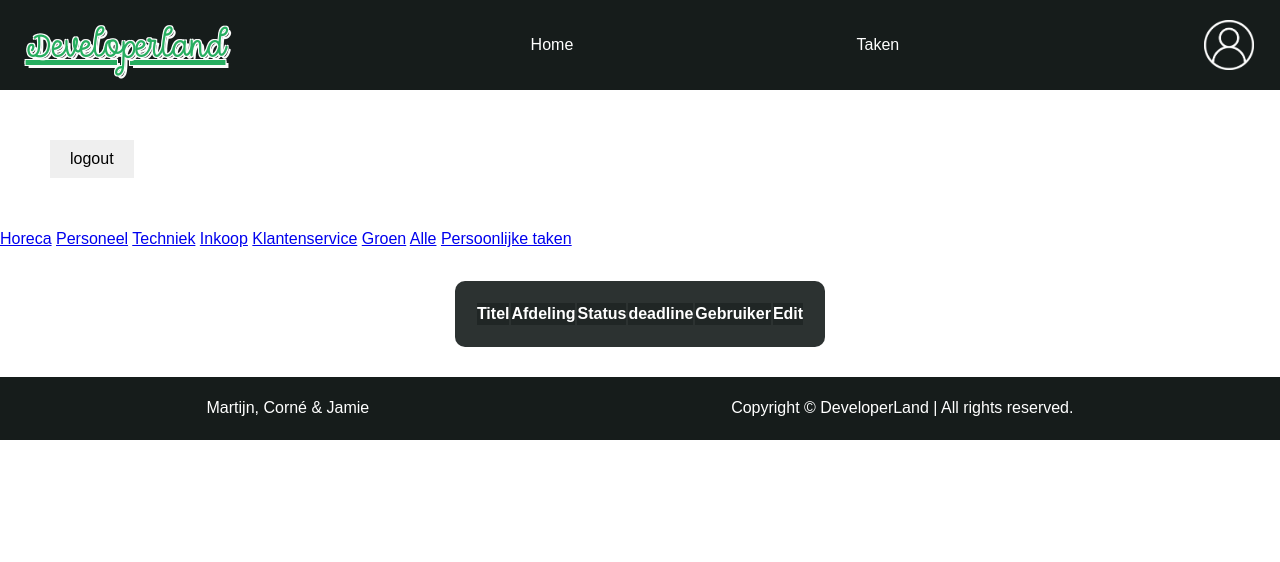
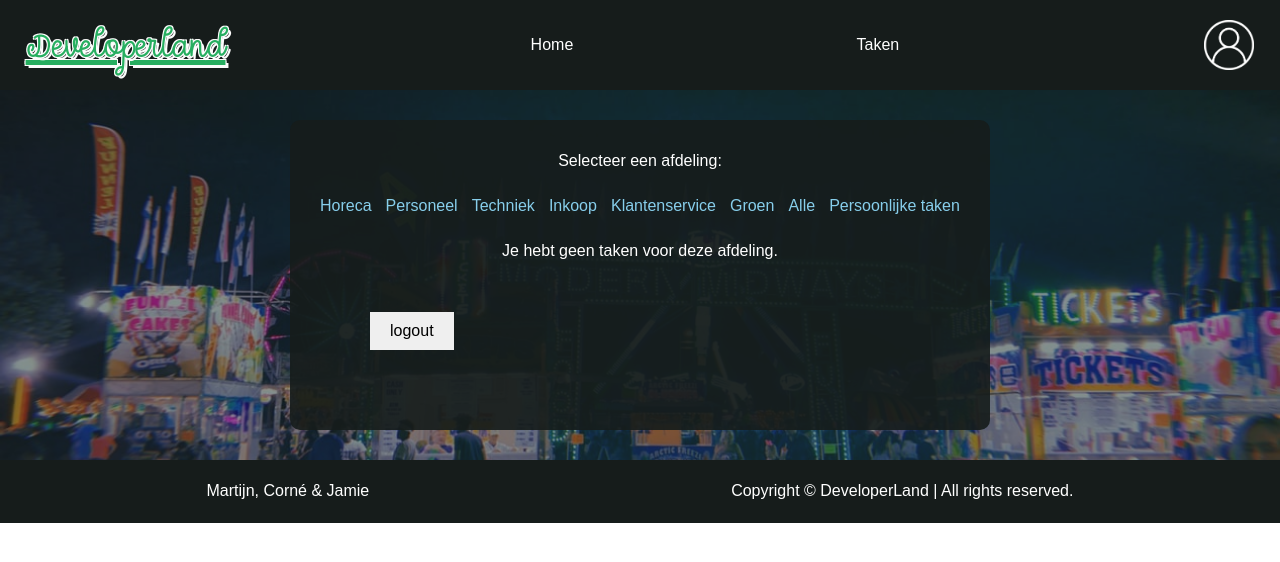
Before and after one commit to Easyzly/B3-MCJ-takenlijst, a PHP site: page /B3-MCJ-takenlijst/userPage.php?afdeling=Horeca in a window 1280 px wide. Shown: the top 562 px of the page. Run offline with PHP 8.4, Linux system fonts and the light colour scheme; the visitor is signed in with stand-in values (Sample User, id 1); data that the repository does not hold is empty.

Commit message:
Fixed styling voor userpage

```diff
--- a/css/main.css
+++ b/css/main.css
@@ -381,3 +381,23 @@ tr:first-child{
 tr:nth-child(odd){
   background-color: rgb(32, 38, 37);
 }
+
+.userpage-container{
+  width: 50%;
+  margin: 30px auto;
+  padding: 30px;
+  background-color: rgb(22, 28, 27, 0.9);
+  border-radius: 10px;
+}
+.userpage-container p{
+  color: white;
+  text-align: center;
+}
+.userpage-container a{
+  color: skyblue;
+  text-decoration: none;
+}
+.department-buttons{
+  display: flex;
+  justify-content: space-between;
+}
--- a/userPage.php
+++ b/userPage.php
@@ -26,15 +26,14 @@ if (isset($_SESSION['id'])) {
 ?>
 
 <body>
+    <div class="background">
+        <div class="background-gradient">
             <header>
                 <?php require_once('header.php') ?>
             </header>
 
-    <!-- User settings and details -->
-    <form action="backend/accountController.php" method="post">
-        <input type="hidden" name="action" value="Logout">
-        <input type="submit" value="logout">
-    </form>
+            <div class="userpage-container">
+                <p>Selecteer een afdeling:</p><br>
 
                 <!-- Afdeling selector  -->
                 <div class="department-buttons">
@@ -46,7 +45,7 @@ if (isset($_SESSION['id'])) {
                     <a href="userPage.php?afdeling=Groen">Groen</a>
                     <a href="userPage.php?afdeling=noFilter">Alle</a>
                     <a href="userPage.php?afdeling=User">Persoonlijke taken</a>
-    </div>
+                </div><br>
 
                 <!-- Afdeling checker -->
                 <?php
@@ -77,9 +76,9 @@ if (isset($_SESSION['id'])) {
                     $tasks = $statement->fetchAll(PDO::FETCH_ASSOC);
                 }
                 ?>
-    </div>
 
                 <!-- Table for displaying tasks -->
+                <?php if (count($tasks) > 0): ?>
                     <table>
                         <tr>
                             <th>Titel</th>
@@ -110,10 +109,22 @@ if (isset($_SESSION['id'])) {
                             </tr>
                         <?php endforeach ?>
                     </table>
+                <?php else: ?>
+                    <p>Je hebt geen taken voor deze afdeling.</p>
+                <?php endif ?>
+
+                <!-- User settings and details -->
+                <form action="backend/accountController.php" method="post">
+                    <input type="hidden" name="action" value="Logout">
+                    <input type="submit" value="logout">
+                </form>
+            </div>
 
             <footer>
                 <?php require_once('footer.php') ?>
             </footer>
+        </div>
+    </div>
 </body>
 
 </html>
```
Lines whose indentation alone changed are shown as unchanged.
